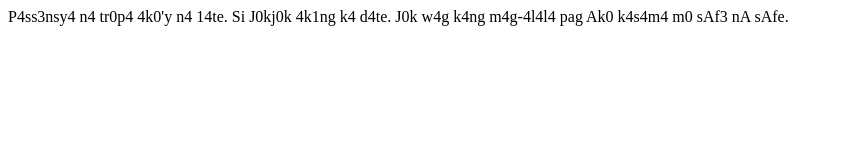
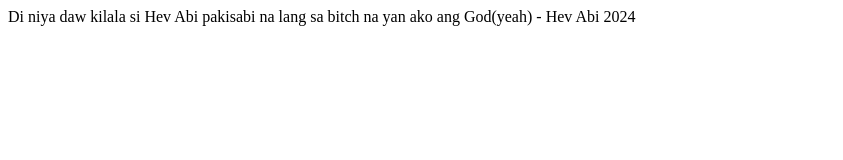
Before and after one commit to damshizzzz/Yobab, a plain HTML site: page index.html in a window 1280 px wide. Shown: the whole page, without its empty margins (0-843 px from the left). Drawn offline with Linux system fonts and the light colour scheme.

Commit message:
Update index.html

```diff
--- a/index.html
+++ b/index.html
@@ -3,16 +3,14 @@
       <head>
               <title>My First Webpage </title>
               <meta charset="UTF-8">
-              <meta name="author" content="My Name">
+              <meta name="author" content="Aleah Mae G. Oronos">
               <meta name="keywords" content="HTML, CSS, JavaScript">
-              <meta name="revised" content="28-06-2020">
+              <meta name="revised" content="20-08-2024">
 
               <link rel="icon" href="icon.png" type="image/gif">
       </head>
       <body>
-            P4ss3nsy4 n4 tr0p4 4k0'y n4 14te.
-            Si J0kj0k 4k1ng k4 d4te.
-            J0k w4g k4ng m4g-4l4l4 pag Ak0 k4s4m4 m0 sAf3 nA sAfe.
+            Di niya daw kilala si Hev Abi pakisabi na lang sa bitch na yan ako ang God(yeah) - Hev Abi 2024
 
               <!--Place content here-->
       </body>
```
